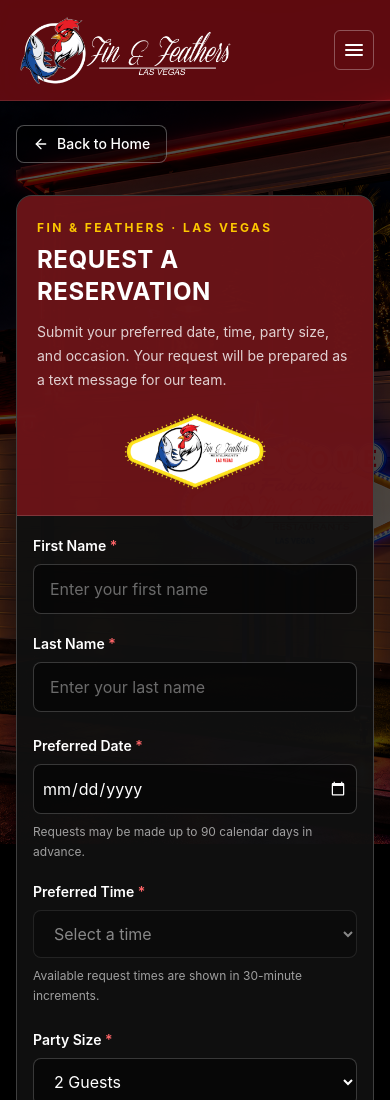
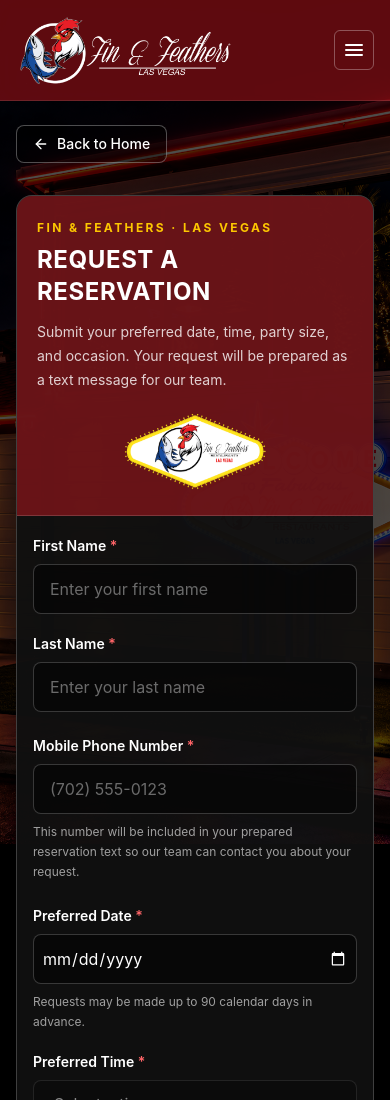
Before and after one commit to tre1techniqai/finandfeatherslv, a Next.js app: page /reservations in a window 390 px wide. Shown: the top 1100 px of the page. Built offline with nearby package versions, Linux system fonts and the light colour scheme.

Commit message:
Add mobile phone field for A2P reservation consent

```diff
--- a/src/components/reservation-form.tsx
+++ b/src/components/reservation-form.tsx
@@ -185,6 +185,7 @@
 function buildReservationMessage(details: {
   first_name: string;
   last_name: string;
+  mobilePhone: string;
   date: string;
   time: string;
   partySize: string;
@@ -195,6 +196,7 @@
     "",
     `First Name: ${details.first_name.trim()}`,
     `Last Name: ${details.last_name.trim()}`,
+    `Mobile Phone: ${details.mobilePhone}`,
     `Date: ${formatDate(details.date)}`,
     `Time: ${formatTime(details.time)}`,
     `Guests: ${details.partySize}`,
@@ -211,6 +213,7 @@
 
   const [first_name, setFirstName] = useState("");
   const [last_name, setLastName] = useState("");
+  const [mobilePhone, setMobilePhone] = useState("");
   const [date, setDate] = useState("");
   const [time, setTime] = useState("");
   const [partySize, setPartySize] = useState("2");
@@ -306,6 +309,22 @@
       return;
     }
 
+    const phoneDigits = mobilePhone.replace(/\D/g, "");
+    const normalizedPhone =
+      phoneDigits.length === 11 && phoneDigits.startsWith("1")
+        ? phoneDigits.slice(1)
+        : phoneDigits;
+
+    if (
+      normalizedPhone.length !== 10 ||
+      !/^[2-9]\d{2}[2-9]\d{6}$/.test(normalizedPhone)
+    ) {
+      setFormError("Please enter a valid 10-digit U.S. mobile phone number.");
+      return;
+    }
+
+    const formattedMobilePhone = `+1${normalizedPhone}`;
+
     if (!date || !time) {
       setFormError("Please select your preferred date and time.");
       return;
@@ -355,6 +374,7 @@
     const message = buildReservationMessage({
       first_name,
       last_name,
+      mobilePhone: formattedMobilePhone,
       date,
       time,
       partySize,
@@ -480,6 +500,36 @@
                   placeholder="Enter your last name"
                 />
               </div>
+            </div>
+
+            <div className="min-w-0">
+              <label
+                htmlFor="reservation-mobile-phone"
+                className="mb-2 block text-sm font-semibold"
+              >
+                Mobile Phone Number <span className="text-red-400">*</span>
+              </label>
+              <input
+                id="reservation-mobile-phone"
+                name="mobilePhone"
+                type="tel"
+                inputMode="tel"
+                autoComplete="tel"
+                required
+                maxLength={20}
+                value={mobilePhone}
+                onChange={(event) => setMobilePhone(event.target.value)}
+                placeholder="(702) 555-0123"
+                aria-describedby="reservation-mobile-phone-hint"
+                className="w-full min-w-0 rounded-lg border border-white/20 bg-black/50 px-4 py-3 text-base text-white outline-none transition placeholder:text-white/40 focus:border-red-500 focus:ring-2 focus:ring-red-500/30"
+              />
+              <p
+                id="reservation-mobile-phone-hint"
+                className="mt-2 text-xs leading-5 text-white/60"
+              >
+                This number will be included in your prepared reservation text
+                so our team can contact you about your request.
+              </p>
             </div>
 
             <div className="grid min-w-0 grid-cols-1 gap-5 lg:grid-cols-[minmax(0,1fr)_minmax(0,1fr)]">
```
